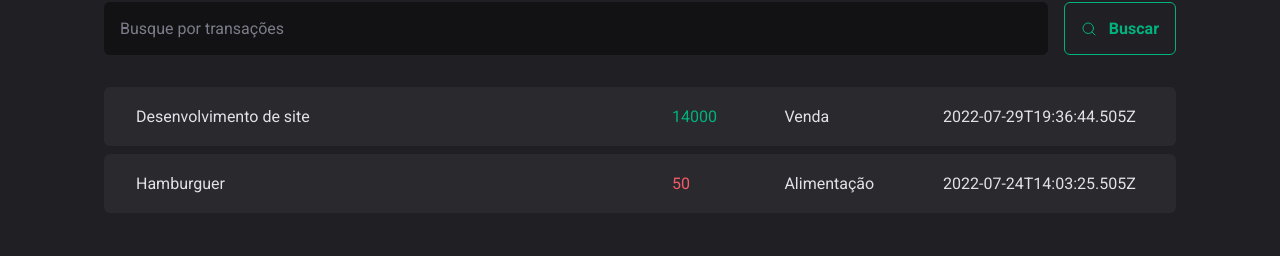
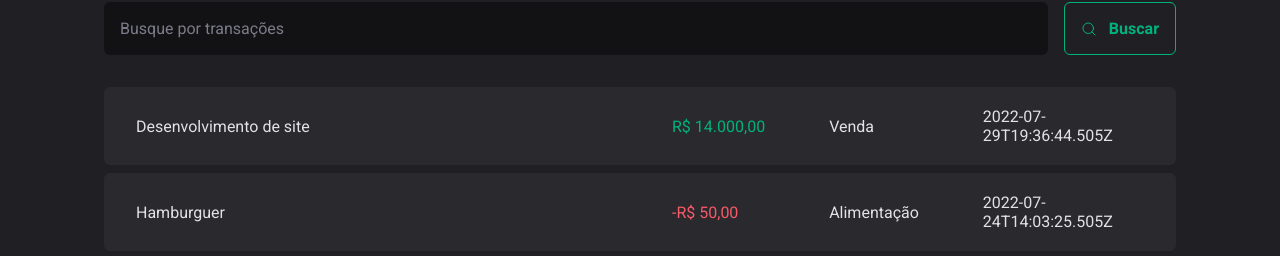
Before and after one commit to gabrielvbauer/dtmoney2.0, a React (Vite) app: page / in a window 1280 px wide. Shown: the part 592-848 px from the top of the page. Before the commit the page ends 813 px from the top, so only its background shows below. Built offline with nearby package versions, Linux system fonts and the light colour scheme; data requests are answered from the project's data file.

Commit message:
feat: price formatter

```diff
--- a/src/pages/Transactions/index.tsx
+++ b/src/pages/Transactions/index.tsx
@@ -2,6 +2,7 @@
 import { Header } from "../../components/Header";
 import { Summary } from "../../components/Summary";
 import { TransactionsContext } from "../../contexts/TransactionsContext";
+import { priceFormatter } from "../../utils/formatter";
 import { SearchForm } from "./components/SearchForm";
 import { PriceHighlight, TransactionsContainer, TransactionsTable } from "./styles";
 
@@ -22,7 +23,8 @@
               <tr key={transaction.id}>
                 <td width="50%">{transaction.description}</td>
                 <PriceHighlight variant={transaction.type}>
-                  {transaction.value}
+                  {transaction.type === 'outcome' && '-'}
+                  {priceFormatter.format(transaction.value)}
                 </PriceHighlight>
                 <td>{transaction.category}</td>
                 <td>{transaction.createdAt}</td>
--- /dev/null
+++ b/src/utils/formatter.ts
@@ -0,0 +1,6 @@
+export const dateFormatter = new Intl.DateTimeFormat('pt-BR');
+
+export const priceFormatter = new Intl.NumberFormat('pt-BR', {
+  style: 'currency',
+  currency: 'BRL',
+})
```
